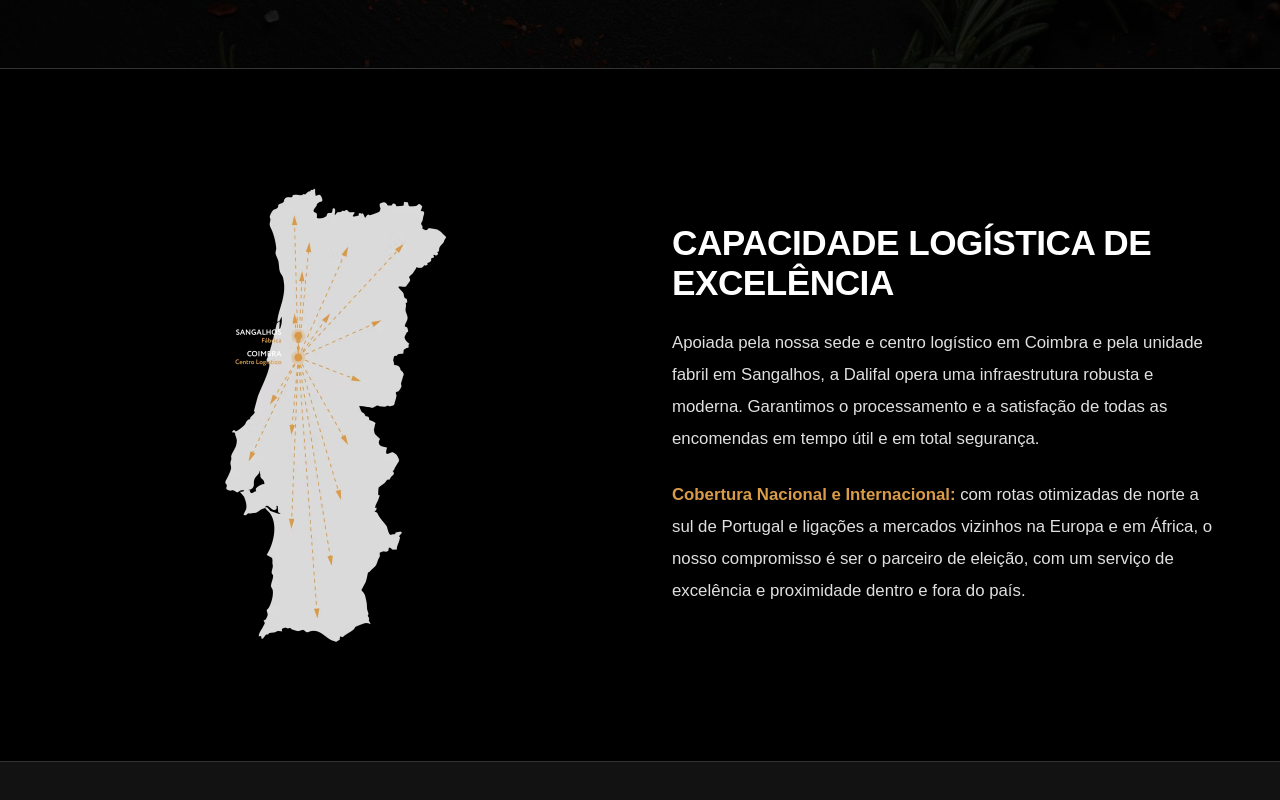
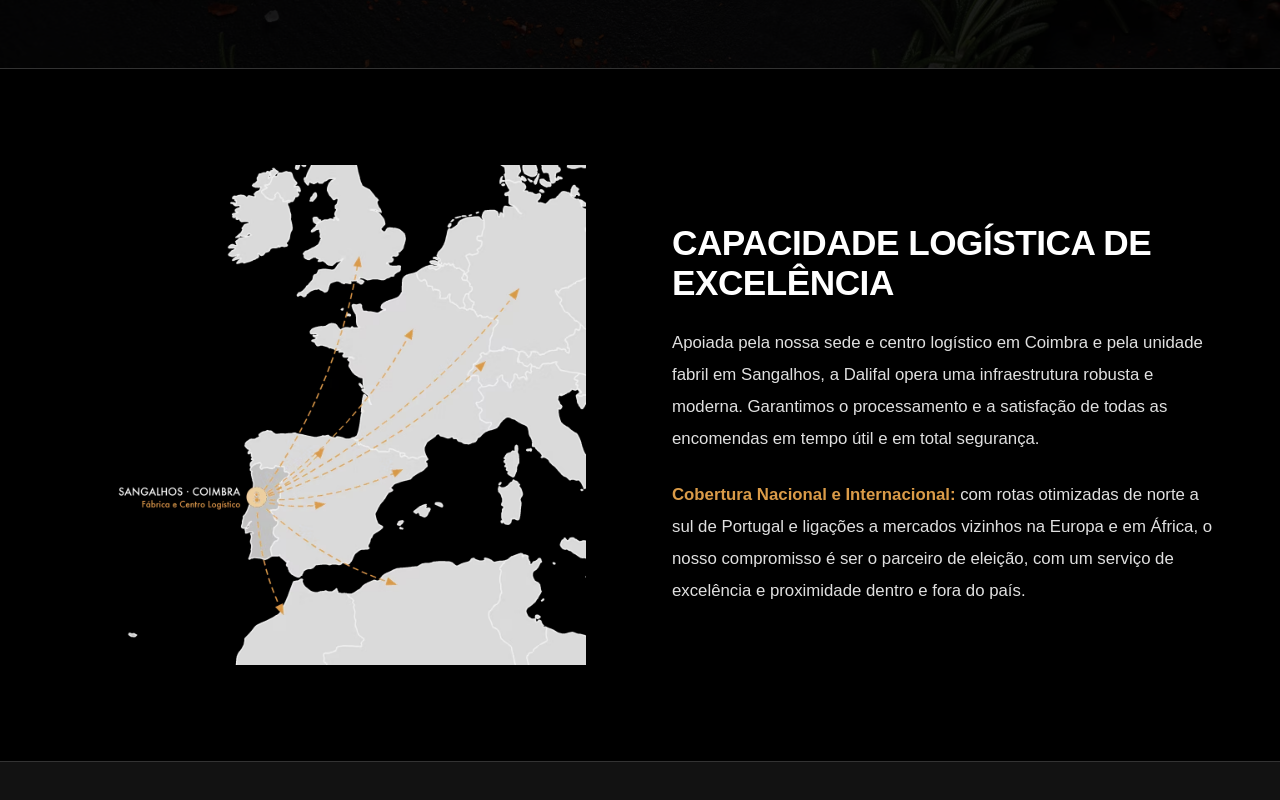
Before and after one commit to luispfp07/neutura40, a website: page b2b.html in a window 1280 px wide. Shown: the part 564-1364 px from the top of the page. Drawn offline with Linux system fonts and the light colour scheme; a web font is replaced by a local one.

Commit message:
Add files via upload

```diff
--- a/b2b.html
+++ b/b2b.html
@@ -97,8 +97,8 @@
             <div class="grid-2-cols">
                 <div class="map-art-container">
                     <picture>
-                        <source srcset="img/mapa-distribuicao-portugal.avif" type="image/avif">
-                        <img src="img/mapa-distribuicao-portugal.png" alt="Mapa de distribuição nacional e internacional da Dalifal, a partir de Coimbra e Sangalhos" width="1000" height="1000" loading="lazy" decoding="async" style="width: 100%; max-width: 500px; margin: 0 auto; display: block;">
+                        <source srcset="img/mapa-distribuicao-internacional.avif" type="image/avif">
+                        <img src="img/mapa-distribuicao-internacional.png" alt="Mapa de distribuição nacional e internacional da Dalifal, a partir de Coimbra e Sangalhos" width="1200" height="1200" loading="lazy" decoding="async" style="width: 100%; max-width: 500px; margin: 0 auto; display: block;">
                     </picture>
                 </div>
 
```
